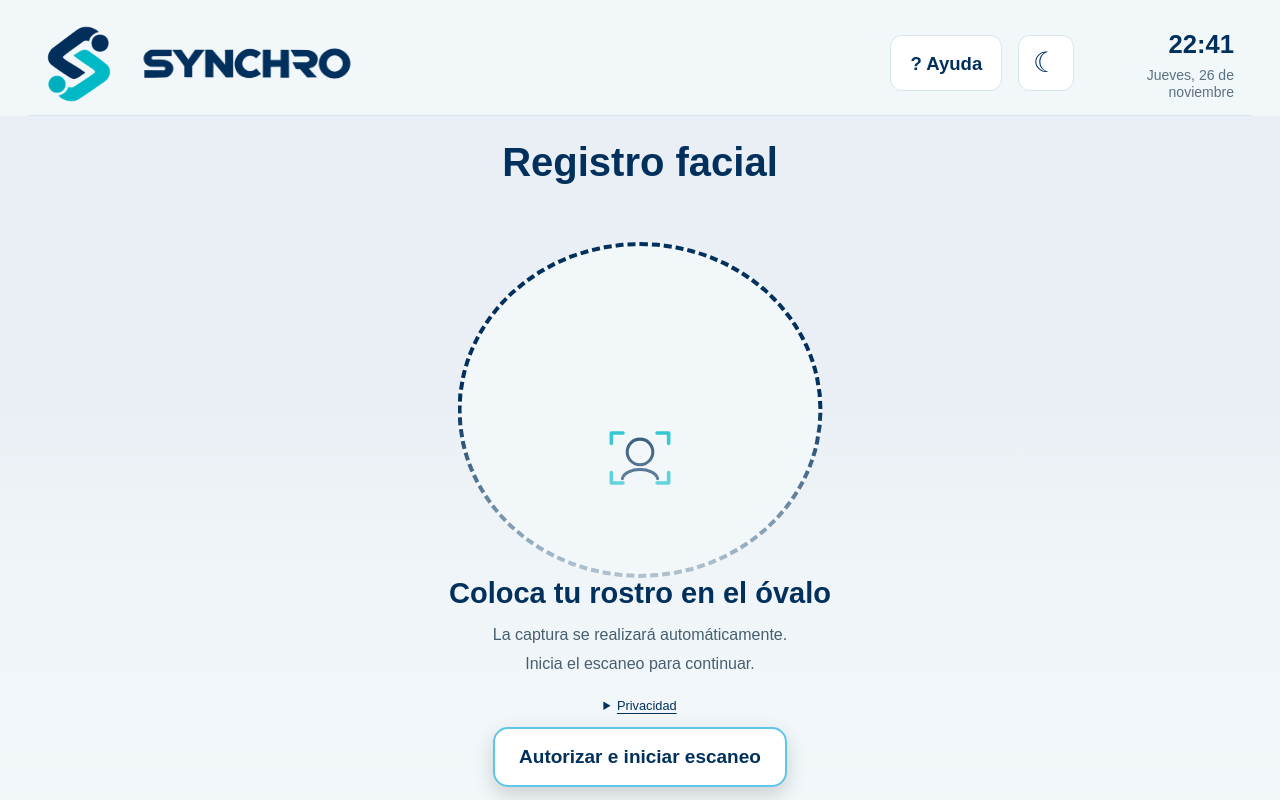
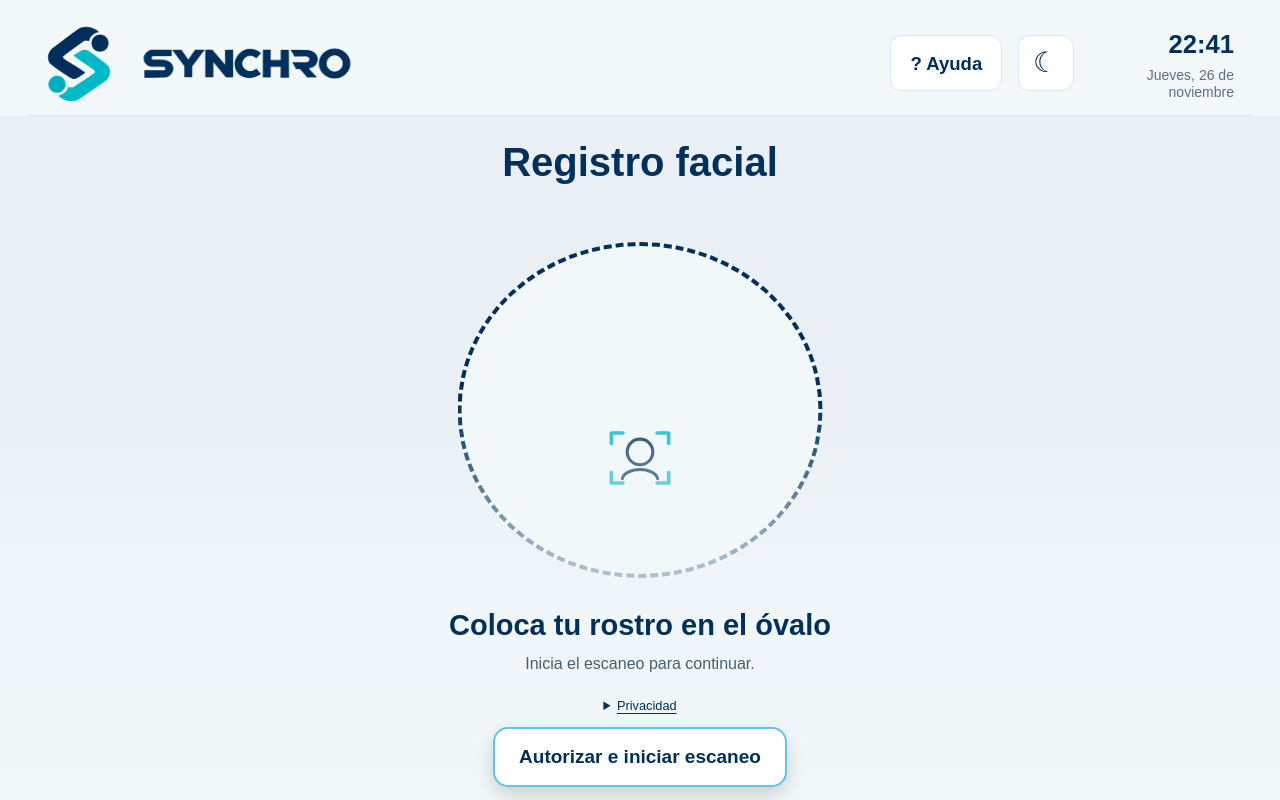
Before and after one commit to Bjosue95/SYNCHRO, a Vue app in the folder frontend/tablet-app/: page /guardar/reserva/captura in a window 1280 px wide. Built offline with nearby package versions, Linux system fonts and the light colour scheme.

Commit message:
Quitar texto redundante de captura automatica en pantallas faciales

```diff
--- a/frontend/tablet-app/src/views/RetiroCargaRostroView.vue
+++ b/frontend/tablet-app/src/views/RetiroCargaRostroView.vue
@@ -809,12 +809,8 @@ onBeforeUnmount(() => {
             {{ tomada ? "Rostro capturado" : "Coloca tu rostro en el óvalo" }}
           </h2>
 
-          <p>
-            {{
-              tomada
-                ? (retirando ? "Continúa para introducir el PIN de retiro." : "Continúa para crear tu PIN de retiro.")
-                : "La captura se realizará automáticamente."
-            }}
+          <p v-if="tomada">
+            {{ (retirando ? "Continúa para introducir el PIN de retiro." : "Continúa para crear tu PIN de retiro.") }}
           </p>
         </div>
 
--- a/frontend/tablet-app/src/views/VerificacionFacialCargaView.vue
+++ b/frontend/tablet-app/src/views/VerificacionFacialCargaView.vue
@@ -875,12 +875,8 @@ onBeforeUnmount(() => {
             {{ tomada ? "Rostro capturado" : "Coloca tu rostro en el óvalo" }}
           </h2>
 
-          <p>
-            {{
-              tomada
-                ? (retirando ? "Continúa para introducir el PIN de retiro." : "Continúa para crear tu PIN de retiro.")
-                : "La captura se realizará automáticamente."
-            }}
+          <p v-if="tomada">
+            {{ (retirando ? "Continúa para introducir el PIN de retiro." : "Continúa para crear tu PIN de retiro.") }}
           </p>
         </div>
 
--- a/frontend/tablet-app/src/views/VerificacionFacialView.vue
+++ b/frontend/tablet-app/src/views/VerificacionFacialView.vue
@@ -783,12 +783,8 @@ onBeforeUnmount(() => {
             {{ depositoConfirmado ? "Depósito confirmado" : tomada ? "Fotografía capturada" : "Coloca tu rostro en el óvalo" }}
           </h2>
 
-          <p>
-            {{
-              tomada
-                ? (esReservaWeb ? "Continúa para introducir el PIN de depósito recibido por WhatsApp." : retirando ? "Continúa para introducir el PIN de retiro." : "Continúa para enviar el PIN por WhatsApp.")
-                : "La captura se realizará automáticamente."
-            }}
+          <p v-if="tomada">
+            {{ (esReservaWeb ? "Continúa para introducir el PIN de depósito recibido por WhatsApp." : retirando ? "Continúa para introducir el PIN de retiro." : "Continúa para enviar el PIN por WhatsApp.") }}
           </p>
         </div>
 
```
